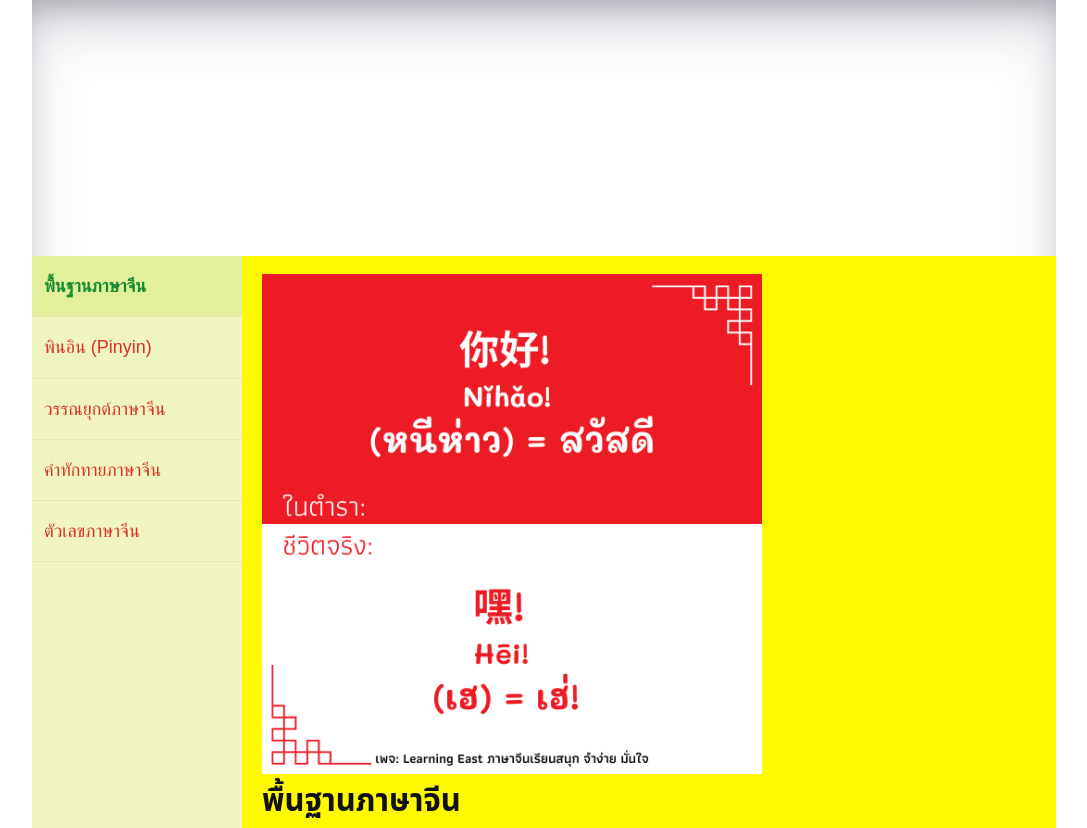
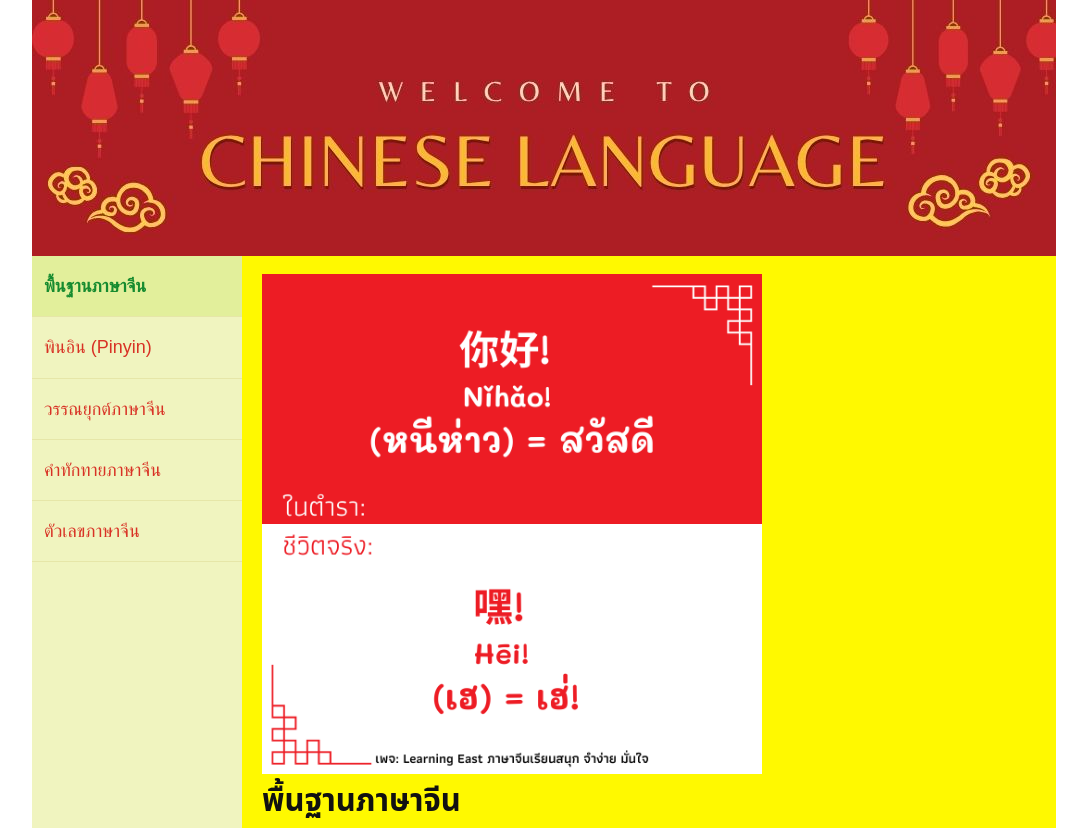
Before and after one commit to PPraphasiri/praphasiri, a plain HTML site: page index.html in a window 1280 px wide. Shown: the top 828 px of the page, without its empty margins (96-1183 px from the left). Drawn offline with Linux system fonts and the light colour scheme.

Commit message:
Fix HTML structure and styling issues

```diff
--- a/index.html
+++ b/index.html
@@ -49,7 +49,7 @@ a:active{
 body{font-family:Arial,"Noto Sans Thai",sans-serif;background:white}
 .container{width:1024px;margin:0 auto;box-shadow: rgba(50, 50, 93, 0.25) 0px 30px 60px -12px inset, rgba(0, 0, 0, 0.3) 0px 18px 36px -18px inset;}
 header{
-	background-images:url(image/Header.jpg);height:256px;}
+	background-image:url(images/Header.jpg);height:256px;}
 nav{
 	flex:1;
 }
```
